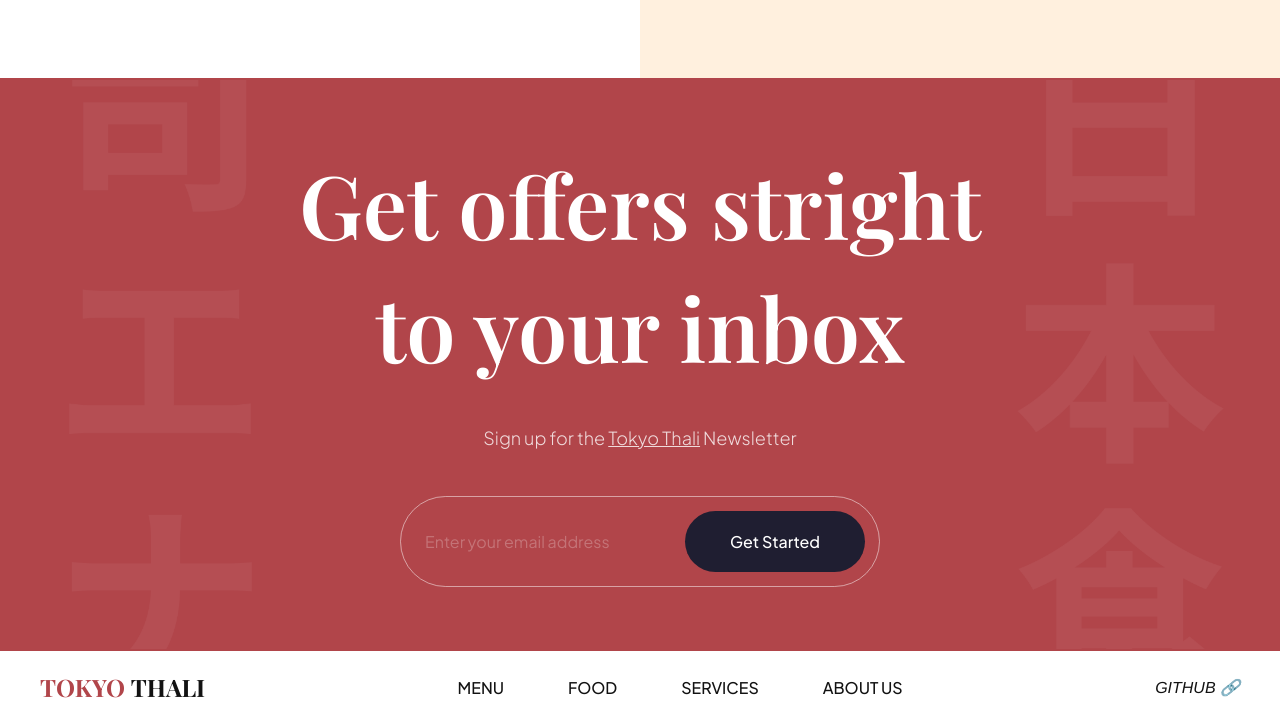
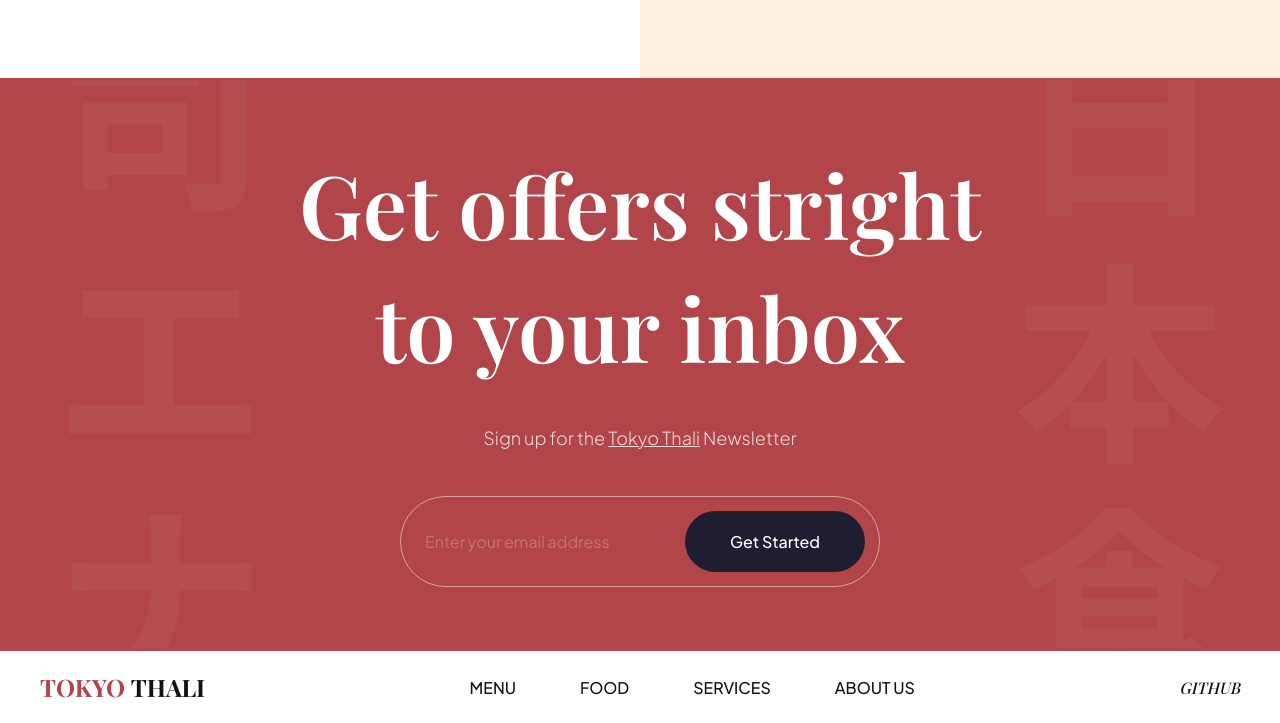
Before and after one commit to almosthumans/tokyo-thali, a website built with Vite: page index.html in a window 1280 px wide. Shown: the part 3620-4343 px from the top of the page. Built offline with nearby package versions, Linux system fonts and the light colour scheme.

Commit message:
updaetd footer

```diff
--- a/css/sections/footer.css
+++ b/css/sections/footer.css
@@ -64,8 +64,8 @@
 #git{
   font-size: 16px;
   font-weight: 500;
-  font-family: Helvetica, sans-serif;
   text-transform: uppercase;
+  font-family: var(--playfair-display);
   color: var(--secondary-color);
 
   cursor: pointer;
--- a/index.html
+++ b/index.html
@@ -343,7 +343,7 @@
       </ul>
 
       <ul class="footer__social">
-        <a id="git" href="https://github.com/chaitanyasonawane-ai"><i>GitHub 🔗</i></a>
+        <a id="git" href="https://github.com/chaitanyasonawane-ai"><i>GitHub</i></a>
       </ul>
     </footer>
 
```
